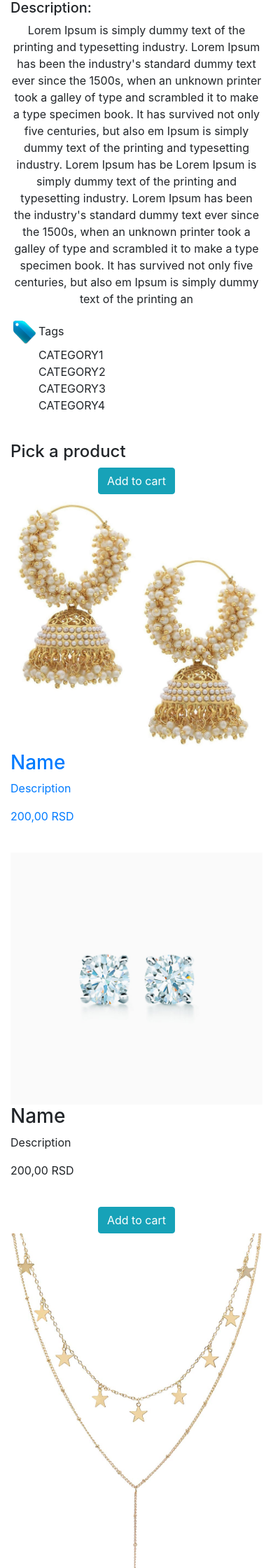
After one commit to DSim0111/ProjekatPSI_MTS, a CodeIgniter 4 app: template faza6/app/Views/pages/shopPage.php in a window 390 px wide. The commit adds this page. Shown: the part 509-2749 px from the top of the page at 70% size. Run offline with PHP 8.4 and a stand-in for CodeIgniter, Linux system fonts and the light colour scheme; the template is opened without the code that fills it, so the values that code supplies are empty; some libraries are stand-ins or nearby versions.

Commit message:
Shop reports - User side
Added ShopReportsModel
Added reportShop_user page
Added shopPage_user (for proper loading ReportShop buttons)

```diff
--- a/faza6/app/Filters/ListShopQueryParamFilter.php
+++ b/faza6/app/Filters/ListShopQueryParamFilter.php
@@ -54,7 +54,8 @@ class ListShopQueryParamFilter implements FilterInterface{
           //sort not ok xD
       }
       if($sortOk==false){
-          return redirect()->to(base_url("Guest/pageNotFound"));
+
+    return redirect()->to(base_url("Guest/pageNotFound"));
 
 
       }
--- a/faza6/app/Models/ShopModel.php
+++ b/faza6/app/Models/ShopModel.php
@@ -87,5 +87,10 @@ class ShopModel extends Model {
        return $res;
     }
 
+    public function getShop($id){
 
+
+      $this->builder()->select()->join("systemuser as s", "Shop.id=s.id")->where("S.id", $id);
+      return $this->builder()->get()->getFirstRow();
+    }
 }
--- /dev/null
+++ b/faza6/app/Views/pages/shopPage.php
@@ -0,0 +1,322 @@
+<!DOCTYPE html>
+ <?php
+            if(!isset($shop) || !isset($userRole)){
+
+                echo "There has been an error, please return to the previous page and try again.";
+            }
+
+        ?>
+<html>
+    <head>
+        <title> Products|Giftery</title>
+
+        <link rel="stylesheet" href="https://stackpath.bootstrapcdn.com/bootstrap/4.4.1/css/bootstrap.min.css" integrity="sha384-Vkoo8x4CGsO3+Hhxv8T/Q5PaXtkKtu6ug5TOeNV6gBiFeWPGFN9MuhOf23Q9Ifjh" crossorigin="anonymous">
+        <link rel="stylesheet" href="<?php echo base_url("css/style_shopPage.css")?>">
+    </head>
+    <body>
+
+        <div class="container-fluid myContainer">
+            <div class="row">
+                <div class="col-sm-4 lighter">
+                    <b>Address</b>: <?php echo $shop->address;?> <br>
+                   <b> Phone</b>: <?php echo $shop->phoneNum;?><br>
+                   <b>e-mail</b>: <?php echo $shop->email;?><br>
+                </div>
+                <div class=" col-sm-4 text-center">
+                    <br>
+                    <h2 class="text-center title">Shop 1</h2>
+
+                </div>
+                <div class="col-sm-4">
+                    <br>
+
+
+
+                    <?php
+                        if(isset($userRole) && $userRole=="User"){
+
+                            echo view("templates/reportShopBtn", ["shopId"=>$shop->id]);
+                        }
+
+                    ?>
+                </div>
+            </div>
+            <br>
+            <div class="row ">
+                <div class="col-sm-12 text-center" >
+
+
+                  <img src="shops/shop1.jpg" class="img-fluid shopImage text-left">
+
+
+
+                    <h5 class="text-left">Description: </h5>
+                    <p class="shopDescription"> Lorem Ipsum is simply dummy text of the printing and typesetting industry. Lorem Ipsum has been the industry's standard dummy text ever since the 1500s, when an unknown printer took a galley of type and scrambled it to make a type specimen book. It has survived not only five centuries, but also
+                        em Ipsum is simply dummy text of the printing and typesetting industry. Lorem Ipsum has be
+                        Lorem Ipsum is simply dummy text of the printing and typesetting industry. Lorem Ipsum has been the industry's standard dummy text ever since the 1500s, when an unknown printer took a galley of type and scrambled it to make a type specimen book. It has survived not only five centuries, but also
+                        em Ipsum is simply dummy text of the printing an</p>
+                    </div>
+
+            </div>
+
+
+
+            <div class="row">
+                <div class="col-sm-12 tags">
+                    <img src="icons/tag.png" width="40px" height="40px">Tags <br>
+                    <ul type="none">
+                        <li class="tag radius-lg">
+                            CATEGORY1
+                        </li>
+                        <li class="tag radius">
+                            CATEGORY2
+                        </li>
+                        <li class="tag radius">
+                            CATEGORY3
+                        </li>
+                        <li class="tag radius">
+                            CATEGORY4
+                        </li>
+
+                    </ul>
+
+
+                </div>
+            </div>
+            <!--Products-->
+            <div class="row">
+                <div class="col-sm-12">
+                    <br>
+                    <h4> Pick a product</h4>
+                </div>
+            </div>
+
+                <div class="row">
+
+                    <div class="col-sm-3 myCol">
+
+
+                        <div class="row ">
+                            <a href="viewProduct.html">
+                        <div class="product_envelope col-sm-12" align="center">
+                            <button  onClick="addToCart(); return false; " class="btn btn-info addToCartBtn">
+                                Add to cart
+                            </button>
+                            <div class="product_image_div">
+                            <img class="img-fluid product_image"src="products/pr1.jpg">
+
+                        </div>
+
+                            <div class="product_description text-left">
+                                <h3 >Name</h3>
+                               <p > Description</p>
+                               <p>200,00 RSD</p>
+
+                            </div>
+
+                        </div>
+                    </a>
+
+                    </div>
+                    <br>
+                    <div class="row ">
+                        <div class="product_envelope col-sm-12" align="center">
+                            <div class="product_image_div">
+                            <img class="img-fluid product_image"src="products/pr2.jpg">
+
+                        </div>
+
+                            <div class="product_description text-left">
+                                <h3 >Name</h3>
+                               <p > Description</p>
+                               <p>200,00 RSD</p>
+
+                            </div>
+
+                        </div>
+
+                    </div>
+                    <br>
+                </div>
+               <!--Kolona2-->
+                    <div class="col-sm-3 myCol">
+
+                         <div class="row ">
+                        <div class="product_envelope col-sm-12" align="center">
+                            <button  onClick="addToCart()" class="btn btn-info addToCartBtn">
+                                Add to cart
+                            </button>
+                            <div class="product_image_div">
+                            <img class="img-fluid product_image"src="products/pr4.jpg">
+
+                        </div>
+
+                            <div class="product_description text-left">
+                                <h3 >Name</h3>
+                               <p > Description</p>
+                               <p>200,00 RSD</p>
+
+                            </div>
+
+                        </div>
+
+                    </div>
+                    <br>
+
+                    <div class="row ">
+                        <div class="product_envelope col-sm-12" align="center">
+                            <button  onClick="addToCart()" class="btn btn-info addToCartBtn">
+                                Add to cart
+                            </button>
+                            <div class="product_image_div">
+                            <img class="img-fluid product_image"src="products/pr5.jpg">
+
+                        </div>
+
+                            <div class="product_description text-left">
+                                <h3 >Name</h3>
+                               <p > Description</p>
+                               <p>200,00 RSD</p>
+
+                            </div>
+
+                        </div>
+
+                    </div>
+                    <br>
+                    </div>
+                 <!--Kolona 3-->
+                    <div class="col-sm-3  myCol">
+
+                        <div class="row my_row">
+                            <div class="product_envelope col-sm-12" align="center">
+                                <button  onClick="addToCart()" class="btn btn-info addToCartBtn">
+                                    Add to cart
+                                </button>
+                                <div class="product_image_div">
+                                <img class="img-fluid product_image"src="products/pr6.jpg">
+
+                            </div>
+
+                                <div class="product_description text-left">
+                                    <h3 >Name</h3>
+                                   <p > Description</p>
+                                   <p>200,00 RSD</p>
+
+                                </div>
+
+                            </div>
+
+                        </div>
+
+                        <br>
+
+                        <div class="row ">
+                            <div class="product_envelope col-sm-12" align="center">
+                                <button  onClick="addToCart()" class="btn btn-info addToCartBtn">
+                                    Add to cart
+                                </button>
+                                <div class="product_image_div">
+                                <img class="img-fluid product_image"src="products/pr7.jpg">
+
+                            </div>
+
+                                <div class="product_description text-left">
+                                    <h3 >Name</h3>
+                                   <p > Description</p>
+                                   <p>200,00 RSD</p>
+
+                                </div>
+
+                            </div>
+
+                        </div>
+                        <br>
+
+                    </div>
+                    <!--Kolona 4-->
+                    <div class="col-sm-3 myCol">
+
+                        <div class="row my_row">
+                            <div class="product_envelope col-sm-12" align="center">
+                                <button  onClick="addToCart()" class="btn btn-info addToCartBtn">
+                                    Add to cart
+                                </button>
+                                <div class="product_image_div">
+                                <img class="img-fluid product_image"src="products/pr8.jpg">
+
+                            </div>
+
+                                <div class="product_description text-left">
+                                    <h3 >Name</h3>
+                                   <p > Description</p>
+                                   <p>200,00 RSD</p>
+
+                                </div>
+
+                            </div>
+
+                        </div>
+                        <br>
+
+                        <div class="row my_row">
+                            <div class="product_envelope col-sm-12" align="center">
+                                <button  onClick="addToCart()" class="btn btn-info addToCartBtn">
+                                    Add to cart
+                                </button>
+                                <div class="product_image_div">
+                                <img class="img-fluid product_image"src="products/pr9.jpg">
+
+                            </div>
+
+                                <div class="product_description text-left">
+                                    <h3 >Name</h3>
+                                   <p > Description</p>
+                                   <p>200,00 RSD</p>
+
+                                </div>
+
+                            </div>
+
+                        </div>
+                        <br>
+
+                    </div>
+
+
+                </div>
+                <div class="row">
+                    <div class="col-sm-12">
+                        &nbsp;
+                    </div>
+                </div>
+
+
+
+                <div class="row">
+                    <div class="col-sm-12 footer" align="center">
+                        <a href="checkOrder.html"> <button class="btn btn-success order_btn">Check your cart</button> </a>
+                    </div>
+                </div>
+
+        </div>
+
+        <script>
+
+            function addToCart(){
+                alert("Product added to cart");
+
+            };
+            function toggleRateDiv(){
+
+
+                var x = document.getElementById("rateDiv");
+              if (x.style.display === "none") {
+                x.style.display = "block";
+              } else {
+                x.style.display = "none";
+              }
+            }
+        </script>
+    </body>
+</html>
--- a/faza6/app/Views/templates/shopInShopList.php
+++ b/faza6/app/Views/templates/shopInShopList.php
@@ -33,7 +33,7 @@
                       <p> Buyer rating: <?php
                       echo round($shop->rating,2); // define when retrieving data
                       ?></p>
-                      <a href="<?php echo $shopPageLink?>?shopId=<?php echo $shop->id?>"><button class="btn btn-success visit_shop" value="Visit">Visit</button> </a>
+                      <a href="<?php echo $shopPageLink?>?shopId=<?php echo $shop->id?>"><button type="button" class="btn btn-success visit_shop" value="Visit">Visit</button> </a>
             </div>
             </div>
     </div>
```
Also changed, not shown: faza6/app/Controllers/BaseController.php (+10 -0 lines), faza6/app/Controllers/User.php (+35 -0 lines), faza6/app/Models/AdministratorModel.php (+5 -5 lines), faza6/app/Models/ShopReportsModel.php (added, +71 -0 lines), faza6/app/Models/SystemUserModel.php (+26 -0 lines), faza6/app/Models/UserModel.php (+11 -0 lines), faza6/app/Views/pages/reportShop_user.php (added, +78 -0 lines), faza6/app/Views/templates/reportShopBtn.php (added, +8 -0 lines).
